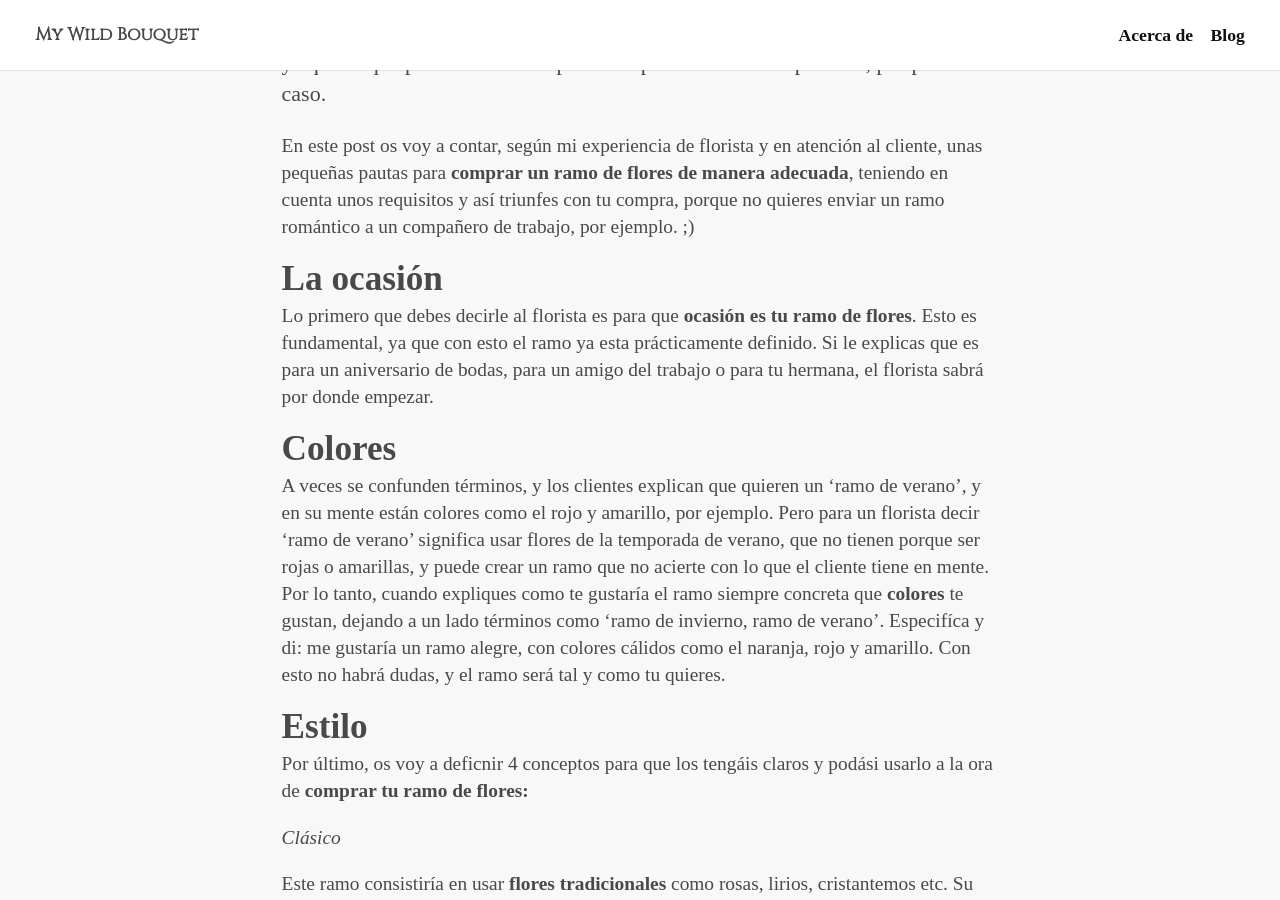
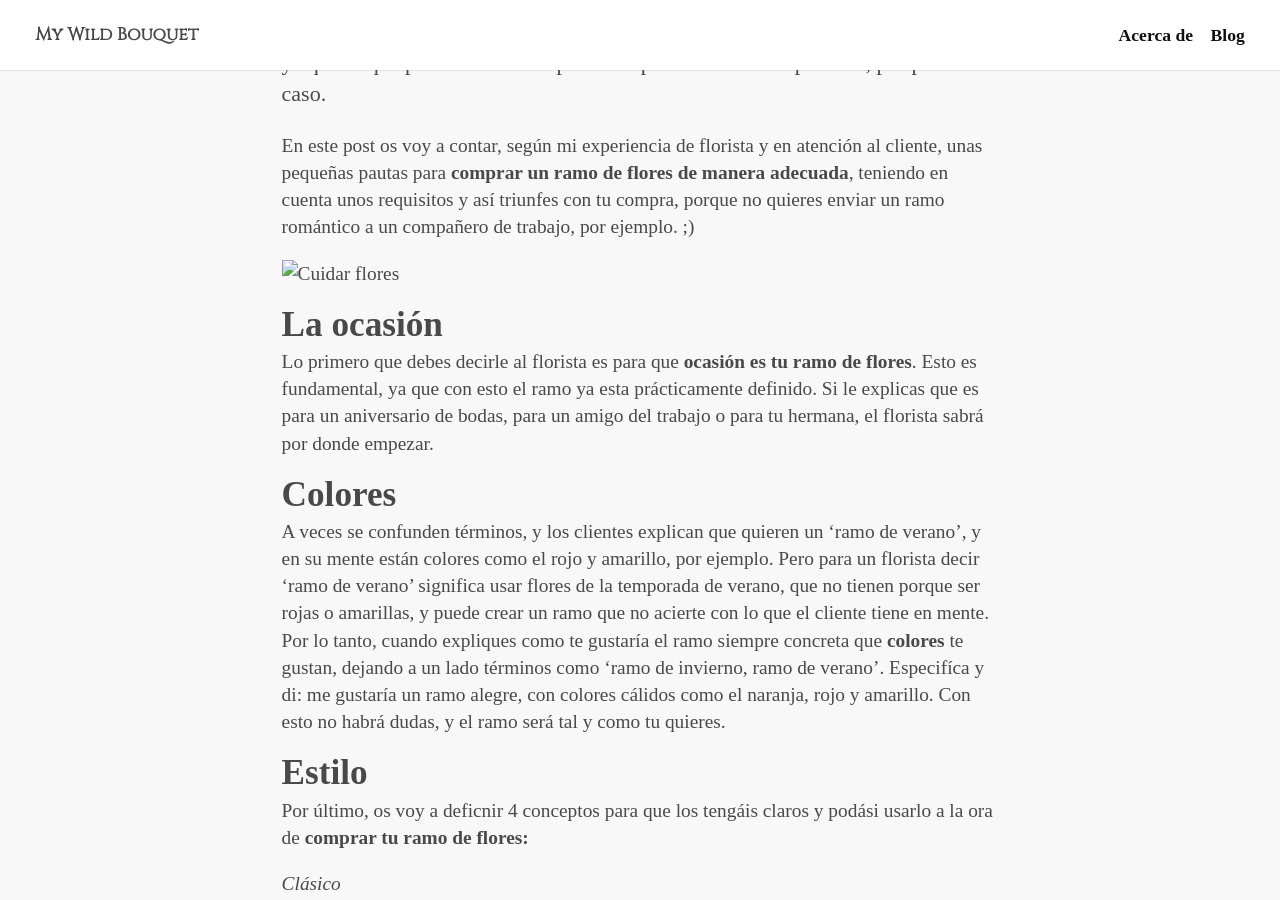
Before and after one commit to keyvanakbary/ramosilvestre.com, a Jekyll site: the page built from src/_posts/2017-12-01-el-significado-de-las-flores.md, in a window 1280 px wide and 900 px high, scrolled down 1125 px. Built offline with Jekyll 4.4.1, drawn with Linux system fonts in a browser that asks for light colours; some web fonts are replaced.

Commit message:
Update and rename 2017-12-01-el-lenguaje-de-las-flores.md to 2017-12-01-el-significado-de-las-flores.md

```diff
--- a/src/_posts/2017-12-01-el-lenguaje-de-las-flores.md
+++ b/src/_posts/2017-12-01-el-significado-de-las-flores.md
@@ -13,6 +13,7 @@ Algunos de vosotros os habréis encontrado en alguna ocasión hablando con un fl
 
 En este post os voy a contar, según mi experiencia de florista y en atención al cliente, unas pequeñas pautas para **comprar un ramo de flores de manera adecuada**, teniendo en cuenta unos requisitos y así triunfes con tu compra, porque no quieres enviar un ramo romántico a un compañero de trabajo, por ejemplo. ;)
 
+![Cuidar flores](/assets/images/posts/significado-de-las-flores.jpg)
 
 ### La ocasión
 
```
